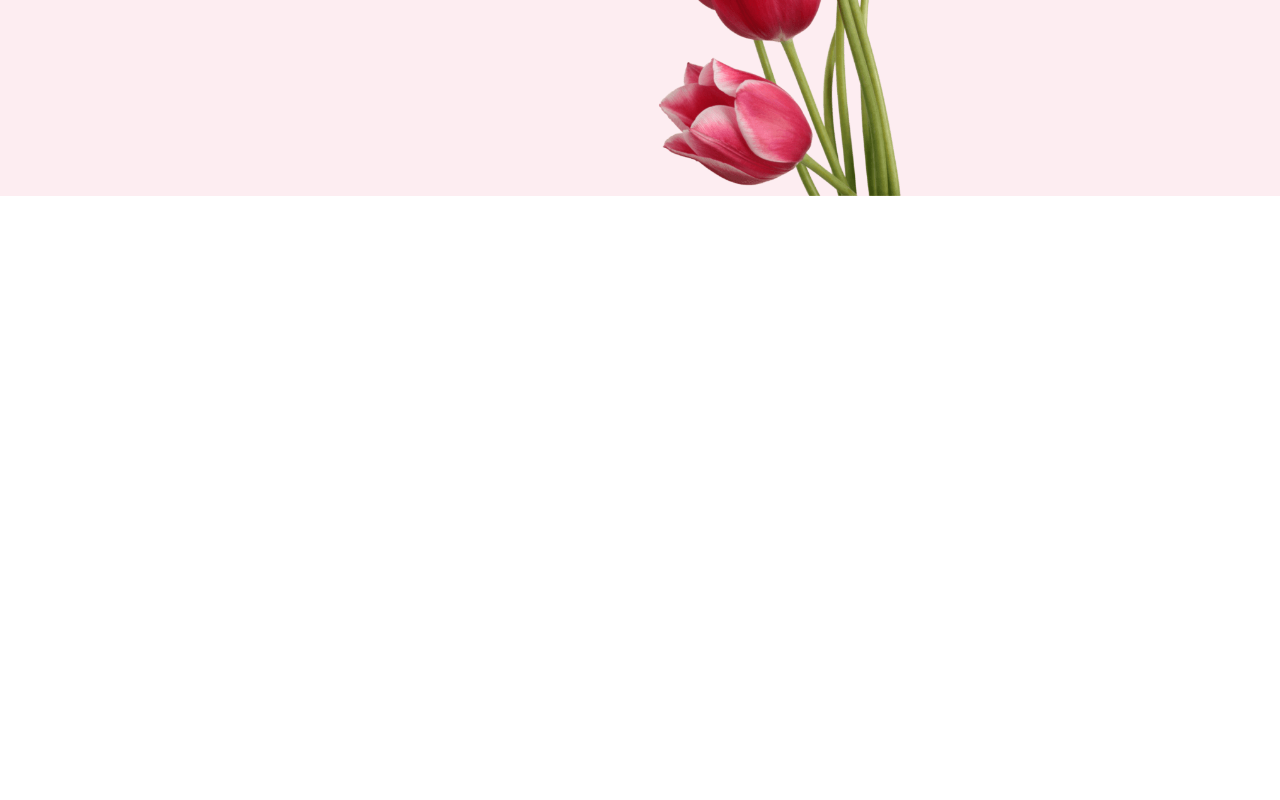
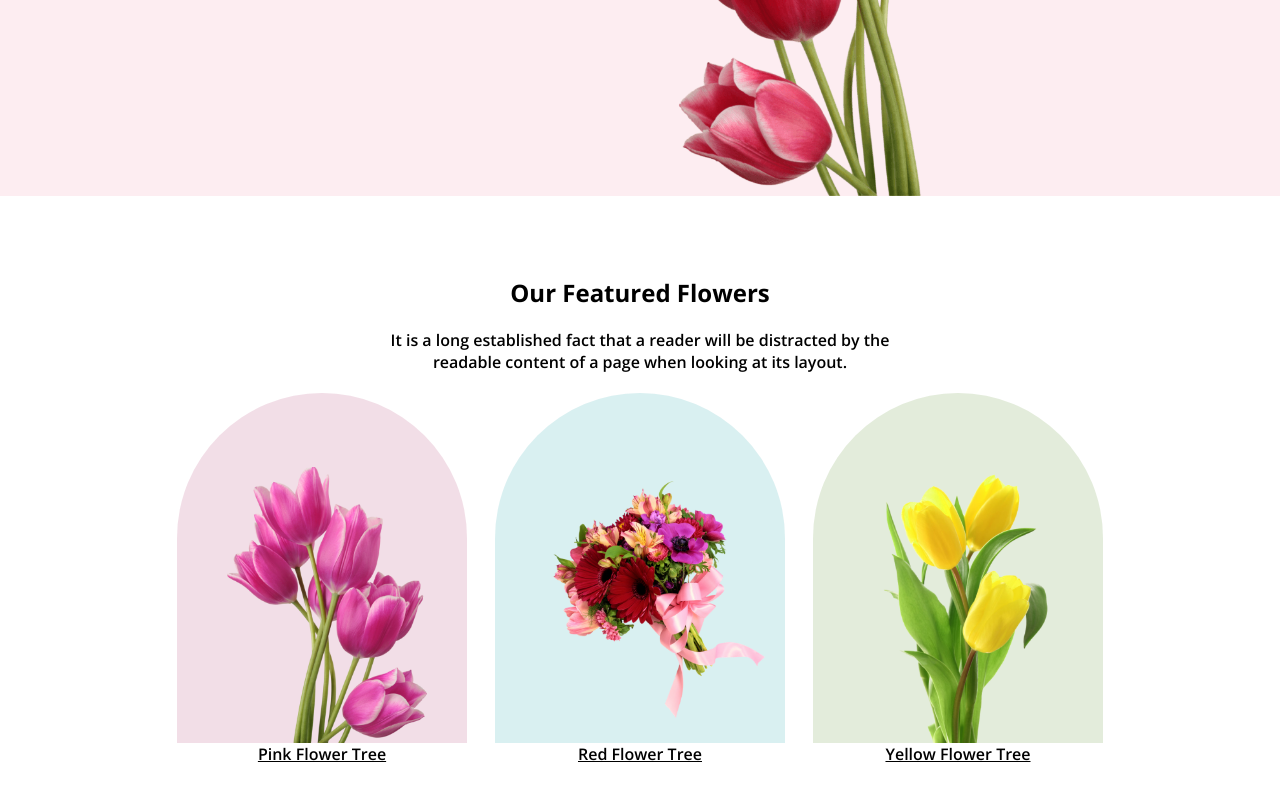
Before and after one commit to Rashedsafwan/first-assignment, a plain HTML site: page index.html in a window 1280 px wide. Shown: the part 524-1324 px from the top of the page. Before the commit the page ends 800 px from the top, so only its background shows below. Drawn offline with nearby package versions, Linux system fonts and the light colour scheme.

Commit message:
After Second banner

```diff
--- a/index.css
+++ b/index.css
@@ -1,38 +1,98 @@
-*{
+* {
     margin: 0px;
     padding: 0px;
     font-family: 'Open Sans', sans-serif;
 }
+
 /* first banner Section */
-.first-banner{
+.first-banner {
     height: 90vh;
     background-color: #E554731A;
     background-image: url('./Flower Asset/pngwing 10.png');
     background-repeat: no-repeat;
-    background-position: bottom right 240px;
+    background-position: bottom right 220px;
     background-size: 400px;
 }
-.text{
-    padding-left:150px;
+
+.text {
+    padding-left: 150px;
     padding-top: 70px;
     width: 50%;
 }
-.btn{
+
+.btn {
     padding: 13px 25px;
     border-radius: 6px;
     background-color: #E55473;
     color: white;
     border: none;
 }
-.text-description{
+
+.text-description {
     margin: 25px 0px;
     color: rgb(107, 105, 105);
     width: 85%;
+    font-size: 16px;
     line-height: 28px;
     font-weight: lighter;
 }
 
-.text-tittle{
+.text-tittle {
     font-size: 50px;
     font-weight: bold;
 }
+
+/* second Banner */
+.flower-box {
+    background-color: #A7216226;
+    width: 290px;
+    height: 350px;
+    border-top-left-radius: 150px;
+    border-top-right-radius: 150px;
+    /* background-image: url('/Flower Asset/pngwing 6.png');
+    background-size: 220px;
+    background-repeat: no-repeat;
+    background-position: bottom center; */
+    /* background-repeat: no-repeat; */
+    position: relative;
+    display: flex;
+    justify-content: center;
+    text-align: center;
+}
+.box2{
+    background-color: #0597A026;
+}
+.box3{
+    background-color: #477D1126;
+}
+
+.pic {
+    width: 200px;
+    position: absolute;bottom: 0px;left: 50px;
+}
+.pic2{
+    position: absolute;bottom: 25px;left: 48px;
+    width: 240px;
+}
+.image-text{
+    text-decoration: underline;
+}
+
+.main-box {
+    text-align: center;
+}
+.all-boxes{
+    display: flex;
+    justify-content: center;
+    gap: 28px;
+}
+.second-banner{
+    text-align: center;
+    margin-top: 80px;
+    height: 90vh;
+}
+.banner-description{
+    padding: 20px 0px;
+    width: 40%;
+    margin: auto;
+}
--- a/index.html
+++ b/index.html
@@ -28,6 +28,31 @@
         </div>
     </header>
     <main>
+        <div class="second-banner">
+            <h2>Our Featured Flowers</h2>
+            <p class="banner-description">It is a long established fact that a reader will be distracted by the readable
+                content of a page when looking at its layout.</p>
+            <div class="all-boxes">
+                <div class="main-box">
+                    <div class="flower-box">
+                        <img class="pic" src="./Flower Asset/pngwing 6.png" alt="">
+                    </div>
+                    <p class="image-text">Pink Flower Tree</p>
+                </div>
+                <div class="main-box">
+                    <div class="flower-box box2">
+                        <img class="pic pic2" src="./Flower Asset/pngwing 5.png" alt="">
+                    </div>
+                    <p class="image-text">Red Flower Tree</p>
+                </div>
+                <div class="main-box">
+                    <div class="flower-box box3">
+                        <img class="pic" src="./Flower Asset/pngwing 7.png" alt="">
+                    </div>
+                    <p class="image-text">Yellow Flower Tree</p>
+                </div>
+            </div>
+        </div>
 
     </main>
     <footer>
```
